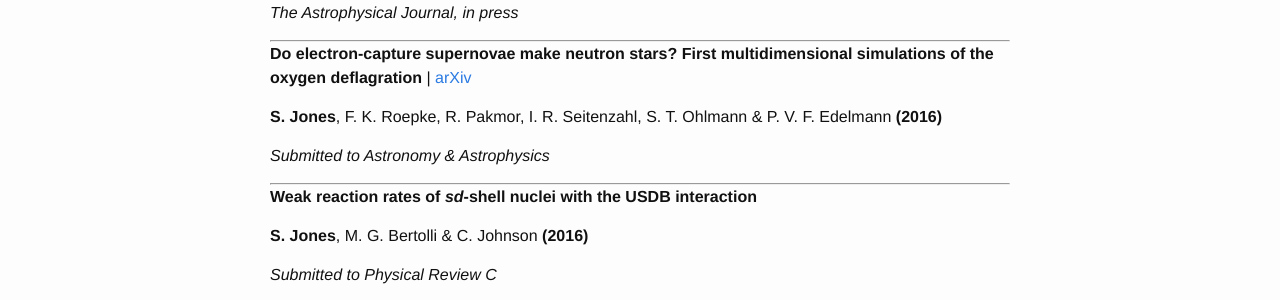
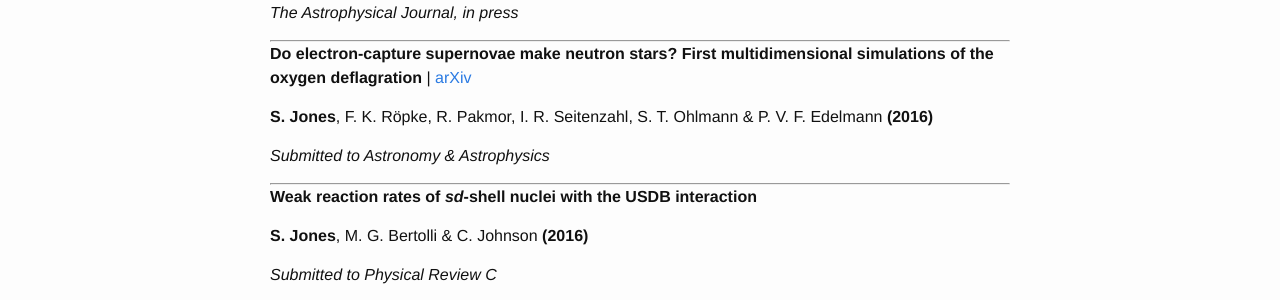
Before and after one commit to swjones/swjones.github.io, a Jekyll site: the page built from publications.md, in a window 1280 px wide and 900 px high. Shown: the part 384-684 px from the top of the window. Built offline with Jekyll 4.4.1, drawn with Linux system fonts in a browser that asks for light colours; formulas are drawn with MathJax 3.

```diff
--- a/publications.md
+++ b/publications.md
@@ -29,7 +29,7 @@
 simulations of the oxygen deflagration__
 | [arXiv](http://arxiv.org/abs/1602.05771)
 
-__S. Jones__, F. K. Roepke, R. Pakmor, I. R. Seitenzahl, S. T. Ohlmann & P. V.
+__S. Jones__, F. K. R&ouml;pke, R. Pakmor, I. R. Seitenzahl, S. T. Ohlmann & P. V.
 F. Edelmann __(2016)__
 
 _Submitted to Astronomy & Astrophysics_
```
Also changed, not shown: about.md (+10 -2 lines), content/G14-nifs-and-D2-FV.jpg (added), content/G14-nifs-splice-vertical.jpg (added).
